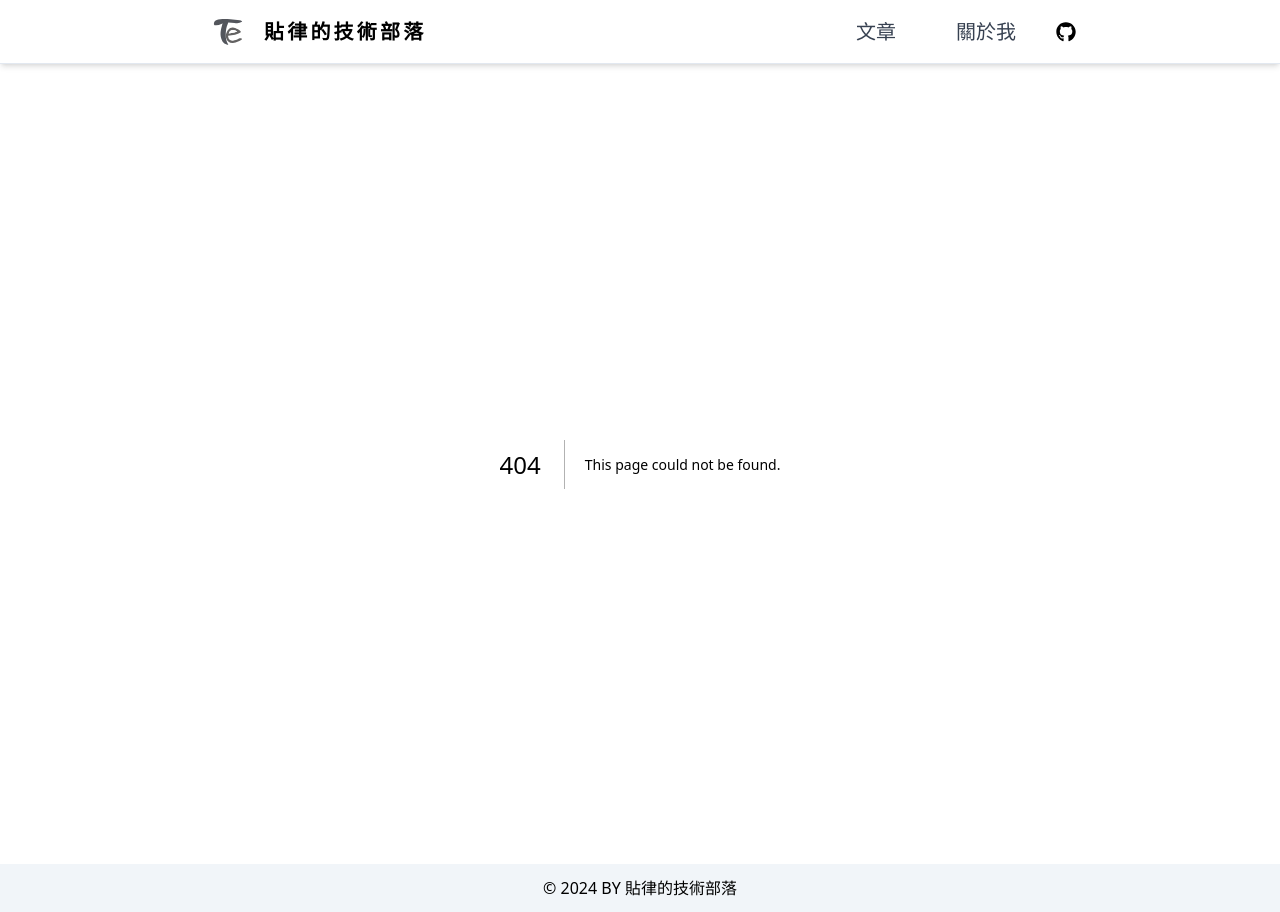
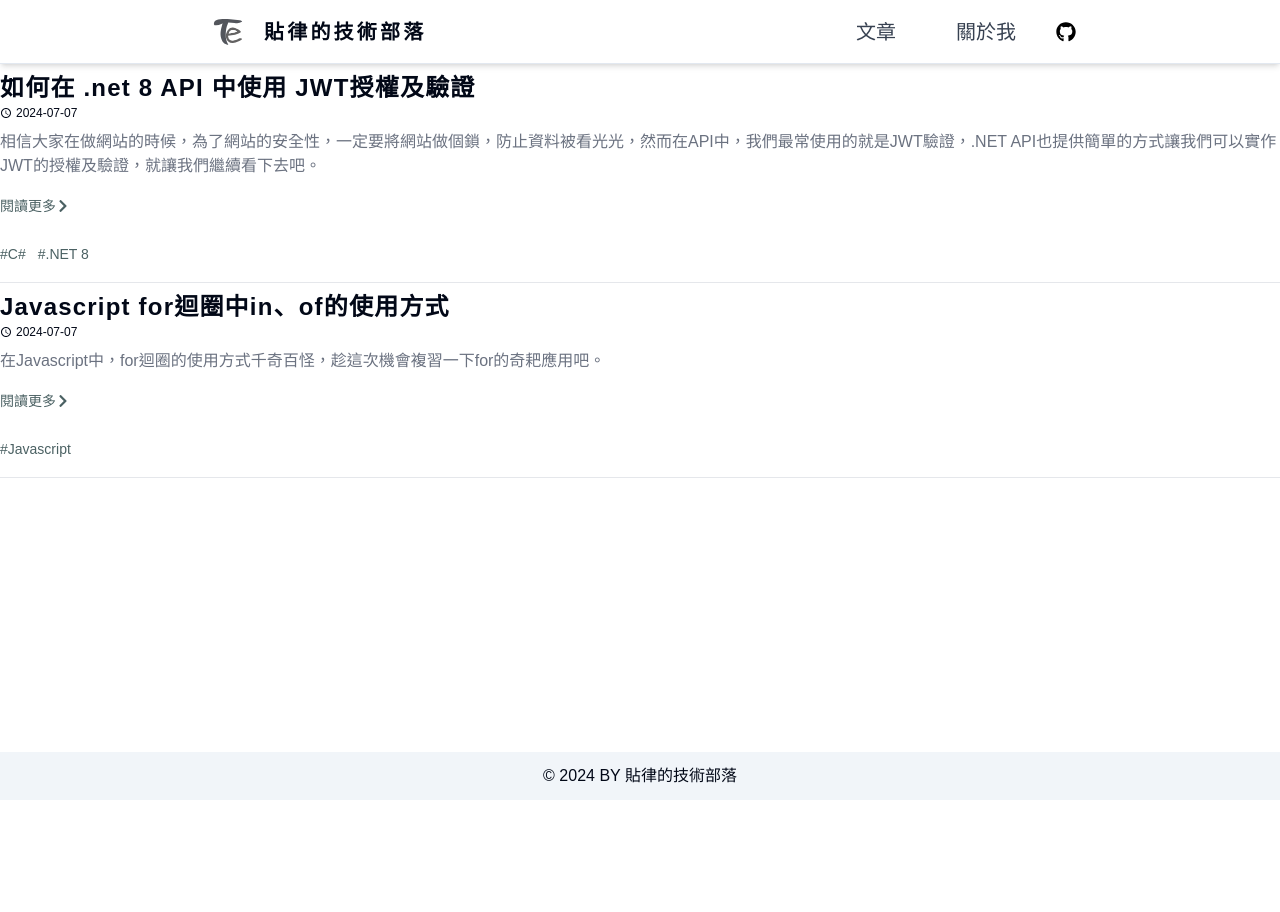
Before and after one commit to goodness090807/blog, a Next.js app: page /posts in a window 1280 px wide. Before the commit this address had no page. After the commit the page ends 800 px from the top, so only its background shows below. Built offline with nearby package versions, Linux system fonts and the light colour scheme; a web font is replaced by a local one.

Commit message:
feat: 新增和優化文章相關頁面
取得文章可以做限制，並增加閱讀更多的連結
Layout簡化，內容自動填滿整個畫面
增加文章清單頁面(未完成)

```diff
--- a/app/layout.tsx
+++ b/app/layout.tsx
@@ -24,12 +24,12 @@ export default function RootLayout({
 }>) {
     return (
         <html lang="zh-Hant">
-            <body className={openhuninnFont.className + "h-screen"}>
+            <body className={openhuninnFont.className + " h-screen flex flex-col"}>
                 <Header />
-                <div className="relative flex flex-col bg-hero bg-cover bg-center w-full">
-                    <main className="flex justify-center flex-1">{children}</main>
-                    <Footer />
+                <div className="flex-1">
+                    <main className="flex justify-center">{children}</main>
                 </div>
+                <Footer />
             </body>
         </html>
     );
--- /dev/null
+++ b/app/posts/page.tsx
@@ -0,0 +1,11 @@
+import Posts from "@/components/Posts";
+
+const AllPosts = () => {
+    return (
+        <div>
+            <Posts />
+        </div>
+    );
+};
+
+export default AllPosts;
--- a/components/Posts.tsx
+++ b/components/Posts.tsx
@@ -4,22 +4,31 @@ import Link from "next/link";
 import { MdAccessTime } from "react-icons/md";
 import { Button } from "./ui/button";
 import { getPosts } from "@/lib/post-utils";
+import { FaChevronRight } from "react-icons/fa";
 
-const Posts = async () => {
-    const posts = (await getPosts()).slice(0, 2);
+const Posts = async ({ limit }: { limit?: number }) => {
+    let posts = await getPosts();
+    if (limit !== null) {
+        posts = posts.slice(0, limit);
+    }
 
     return posts.map((post, index) => {
         return (
             <div key={index} className="flex flex-col gap-2 py-2 border-b border-gray-200">
-                <div>
-                    <h2 className="text-2xl font-bold tracking-wider">{post.title}</h2>
+                <Link href={`/posts/${post.slug}`} className="group">
+                    <h2 className="text-2xl font-bold tracking-wider group-hover:text-primary">{post.title}</h2>
                     <span className="flex items-center gap-1 text-[0.75rem]">
                         <MdAccessTime />
                         {post.date}
                     </span>
-                </div>
+                </Link>
 
                 <p className="text-gray-500">{post.description}</p>
+                <Link href={`/posts/${post.slug}`}>
+                    <Button className="p-0" variant="link">
+                        閱讀更多 <FaChevronRight />
+                    </Button>
+                </Link>
                 <div className="flex items-center gap-3 flex-wrap">
                     {post.tags.map((tag, index) => {
                         return (
--- a/components/shared/Header.tsx
+++ b/components/shared/Header.tsx
@@ -5,7 +5,7 @@ import Hamburger from "../ui/Hamburger";
 
 const Header = () => {
     return (
-        <header className="w-full z-10">
+        <header className="z-10">
             <div className="flex justify-around items-center h-16 border-b shadow-md">
                 <Link href={"/"} className="flex items-center w-56 gap-3">
                     <Image src={"/logo.svg"} className="h-[38px]" alt="貼律的技術部落" width={48} height={38} />
--- a/components/ui/NewPosts.tsx
+++ b/components/ui/NewPosts.tsx
@@ -12,7 +12,7 @@ const NewPosts = () => {
                 <hr className="border-b border-gray-200" />
             </CardHeader>
             <CardContent className="pb-2">
-                <Posts />
+                <Posts limit={2} />
             </CardContent>
             <CardFooter className="pb-2 flex justify-end">
                 <Button className="h-6 flex items-center">
```
